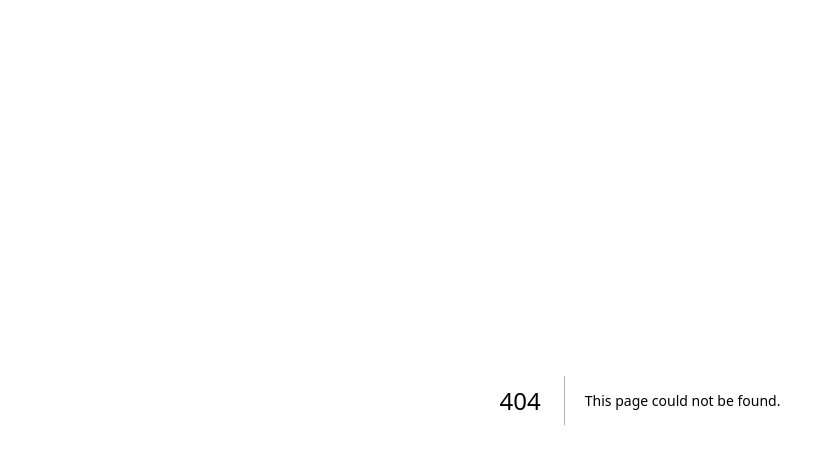
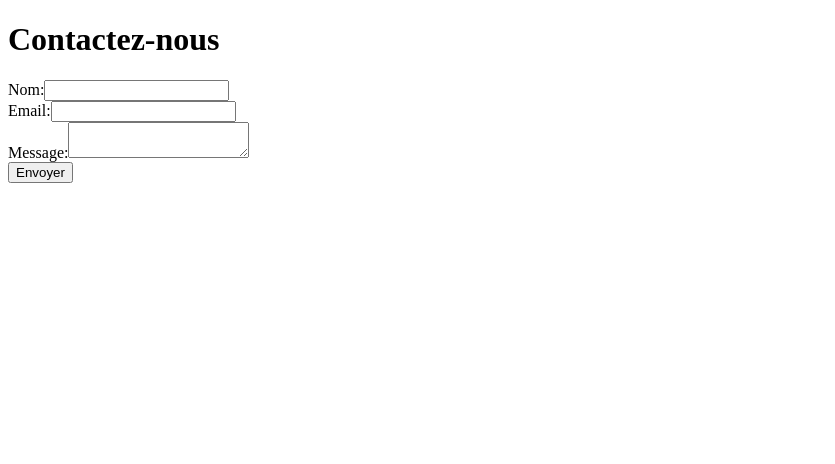
Before and after one commit to mattheri/academoney, a Next.js app: page /contact in a window 1280 px wide. Before the commit this address had no page. Shown: the top 464 px of the page, without its empty margins (0-835 px from the left). Built offline with nearby package versions, Linux system fonts and the light colour scheme.

Commit message:
correction

```diff
--- a/app/pages/contact.js
+++ b/app/contact/page.tsx
@@ -1,6 +1,8 @@
-
+"use client"
 
 import React, { useState } from 'react';
+
+import type { FormEventHandler } from "react";
 
 const ContactPage = () => {
   const [name, setName] = useState('');
@@ -8,7 +10,7 @@ const ContactPage = () => {
   const [message, setMessage] = useState('');
   const [submitted, setSubmitted] = useState(false);
 
-  const handleSubmit = (e) => {
+ const handleSubmit: FormEventHandler<HTMLFormElement> = (e) => {
     e.preventDefault();
 
     console.log('Nom:', name);
```
